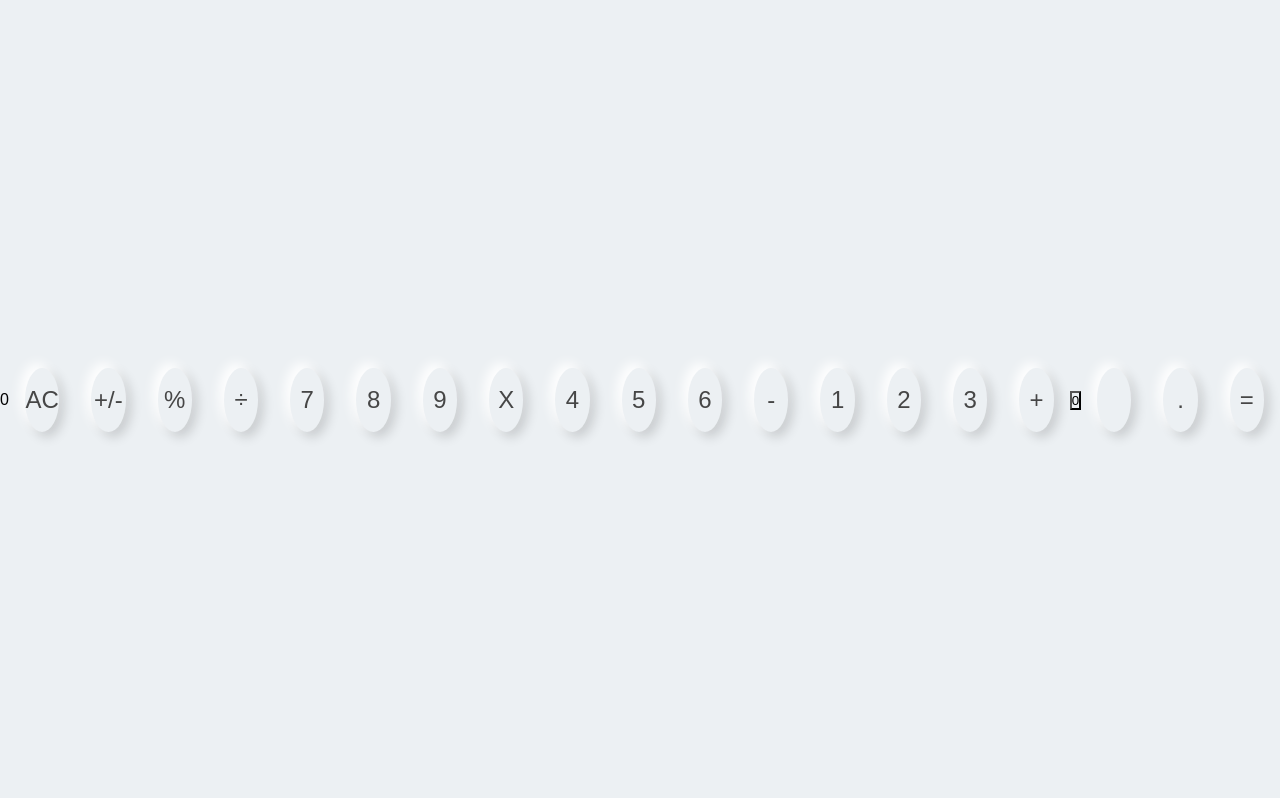
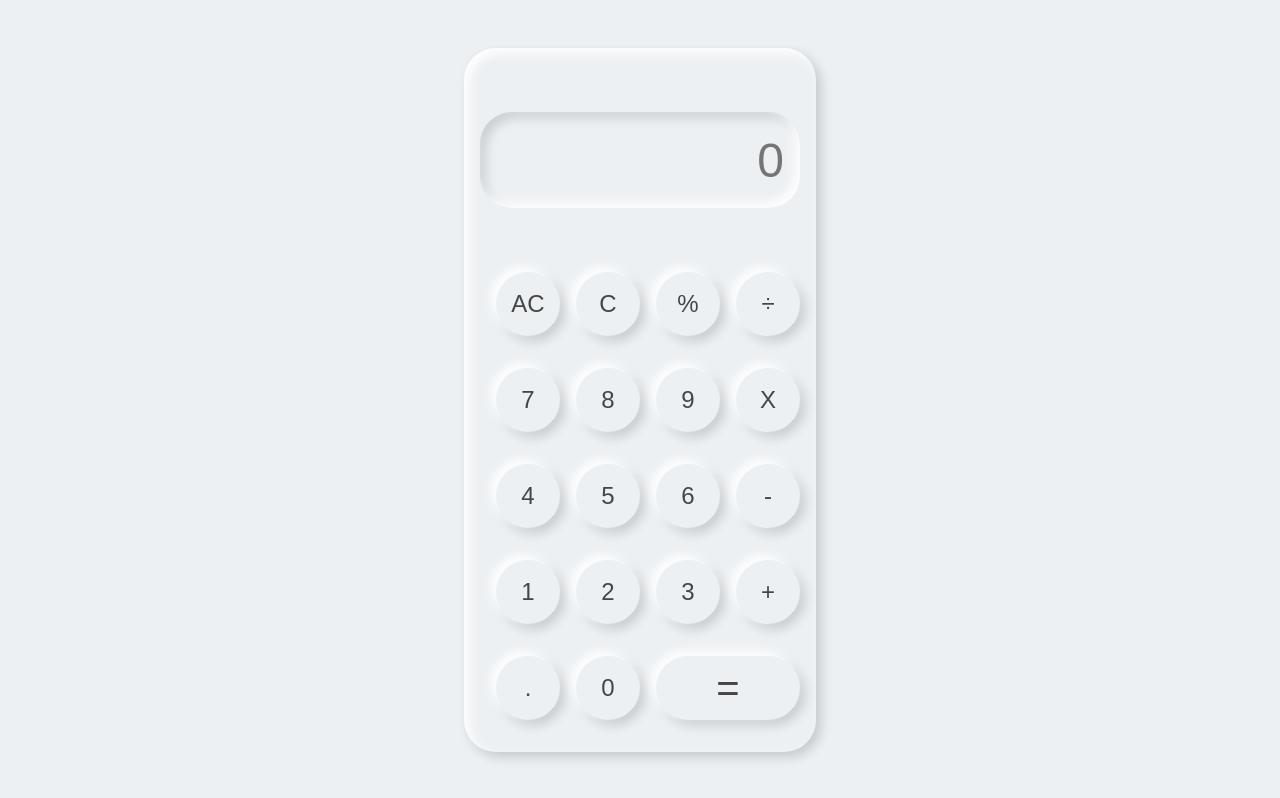
Before and after one commit to gokuls-git/calc, a plain HTML site: page index.html in a window 1280 px wide. Drawn offline with Linux system fonts and the light colour scheme.

Commit message:
Update index.html

```diff
--- a/index.html
+++ b/index.html
@@ -9,33 +9,36 @@
   </head>
   <body>
     <div class="container">
-      <div class="item item-header">0</div>
+      <div class="calculator">
+        <input type="text" placeholder="0" id="output"/>
 
-      <button class="btn silver operator">AC</button>
-      <button class="btn silver operator">+/-</button>
-      <button class="btn silver operator">%</button>
-      <button class="btn orange operator">÷</button>
+        <button onclick="reset()" class="btn">AC</button>
+        <button onclick="del()" class="btn">C</button>
+        <button onclick="display('%')" class="btn">%</button>
+        <button onclick="display('/')" class="btn">÷</button>
 
-      <button class="btn">7</button>
-      <button class="btn">8</button>
-      <button class="btn">9</button>
-      <button class="btn orange operator">X</button>
+        <button onclick="display(7)" class="btn">7</button>
+        <button onclick="display(8)" class="btn">8</button>
+        <button onclick="display(9)" class="btn">9</button>
+        <button onclick="display('*')" class="btn orange operator">X</button>
 
-      <button class="btn">4</button>
-      <button class="btn">5</button>
-      <button class="btn">6</button>
-      <button class="btn orange operator">-</button>
+        <button onclick="display(4)" class="btn">4</button>
+        <button onclick="display(5)" class="btn">5</button>
+        <button onclick="display(6)" class="btn">6</button>
+        <button onclick="display('-')" class="btn orange operator">-</button>
 
-      <button class="btn">1</button>
-      <button class="btn">2</button>
-      <button class="btn">3</button>
-      <button class="btn orange operator">+</button>
+        <button onclick="display(1)" class="btn">1</button>
+        <button onclick="display(2)" class="btn">2</button>
+        <button onclick="display(3)" class="btn">3</button>
+        <button onclick="display('+')" class="btn orange operator">+</button>
 
-      <button class="btnzero">0</button>
-      <button class="btn"></button>
+        <!-- <button onclick="display()" class="btn"></button> -->
 
-      <button class="btn">.</button>
-      <button class="btn orange" id="result">=</button>
+        <button onclick="display('.')" class="btn">.</button>
+
+        <button onclick="display(0)" class="btn zero">0</button>
+        <button onclick="calculate()" class="btn equal" id="result">=</button>
+      </div>
     </div>
     <script src="/main.js"></script>
   </body>
```
